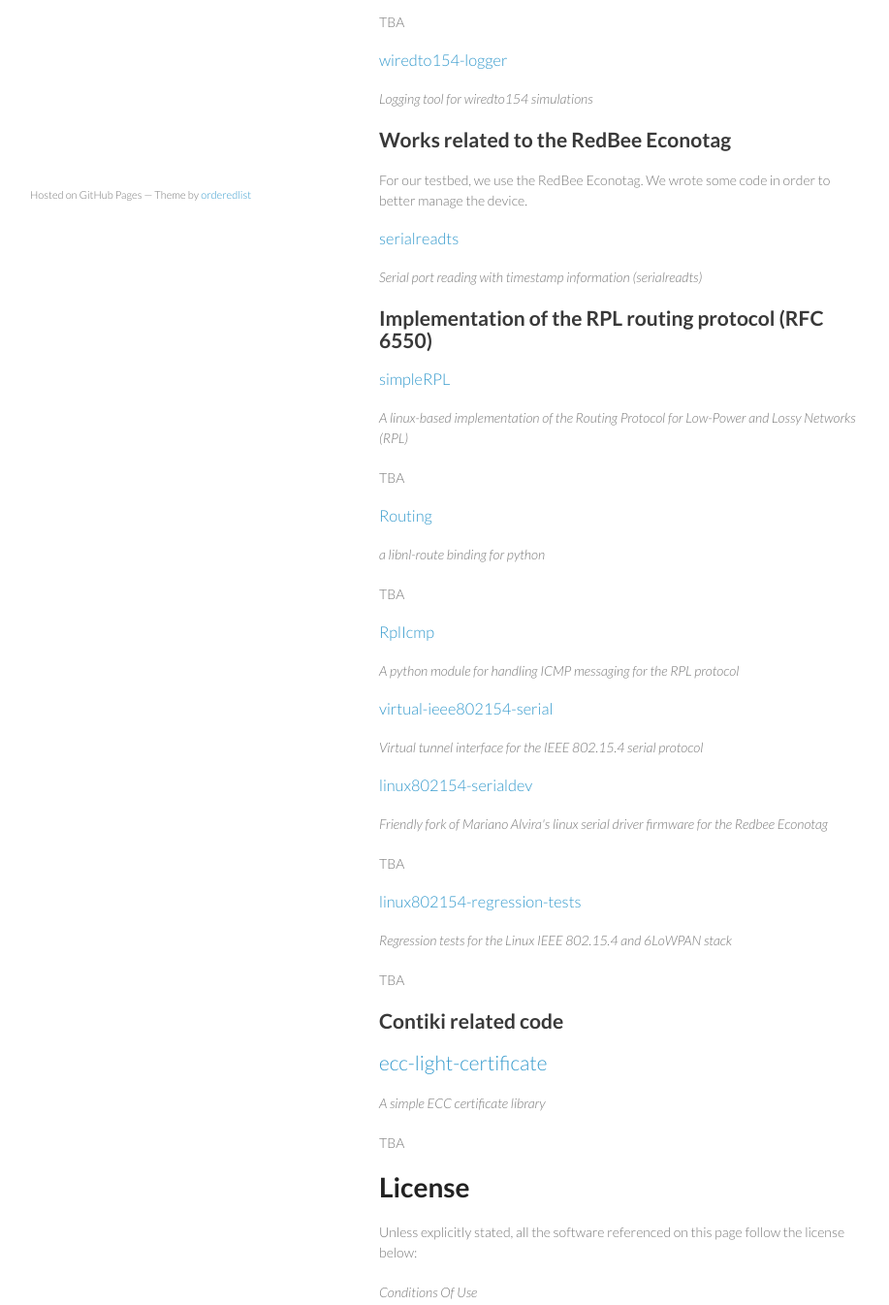
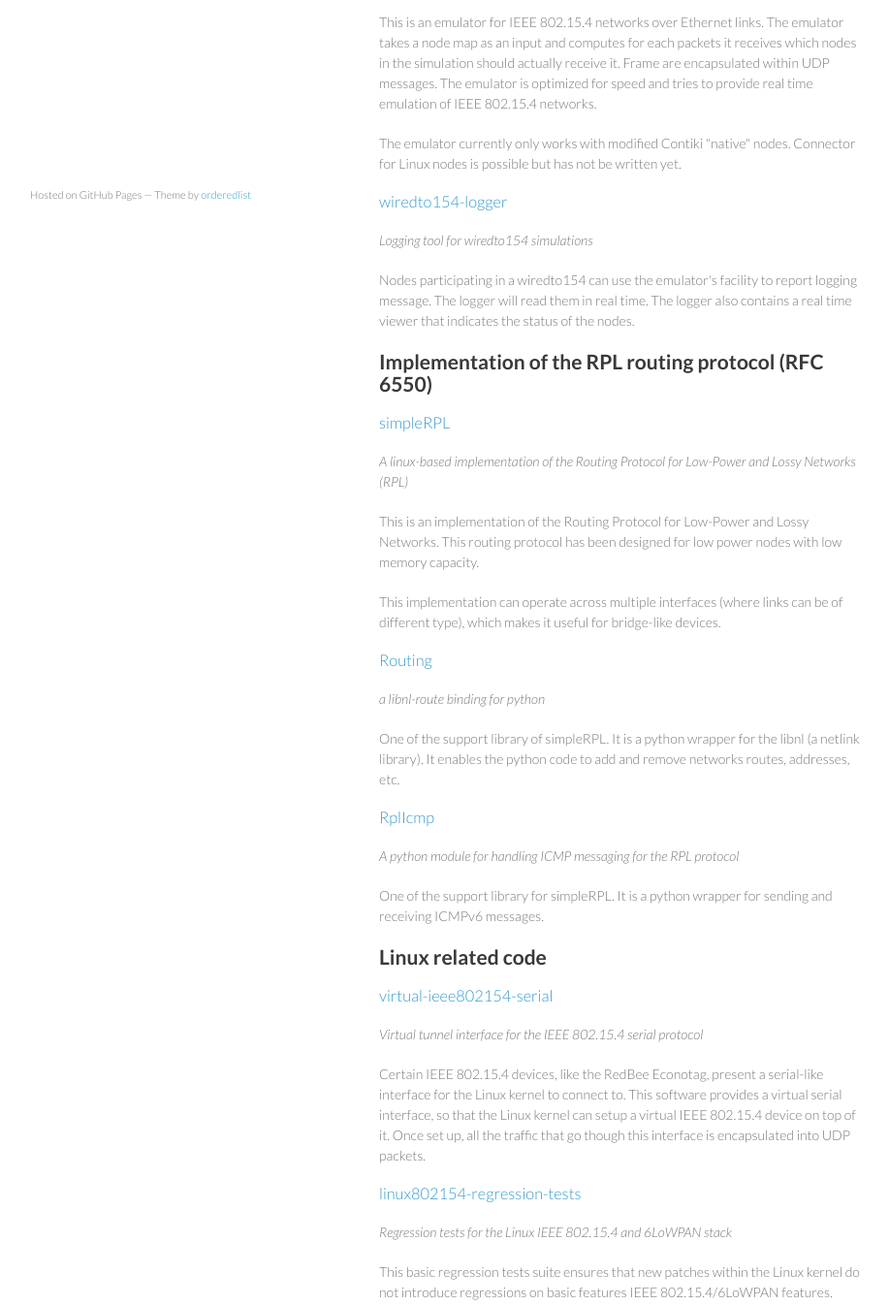
Before and after one commit to nist-emntg/nist-emntg.github.io, a plain HTML site: page index.html in a window 1280 px wide. Shown: the part 520-1866 px from the top of the page at 97% size, without its empty margins (179-1096 px from the left). Drawn offline with Linux system fonts and the light colour scheme.

Commit message:
Replace master branch with page content via GitHub

```diff
--- a/index.html
+++ b/index.html
@@ -27,16 +27,16 @@
 <a name="what-is-this-page-about" class="anchor" href="#what-is-this-page-about"><span class="octicon octicon-link"></span></a>What is this page about?</h1>
 
 <p>This page presents some research artifacts that were spawn from the Secure
-Smargrid project with the Emering &amp; Mobile Network Techonologies group (EMNTG)
-at NIST.  We believe that sharing our code on GitHub we will make it more
-accessible and foster more contribution.  Because the code derives from our
-research, it should be considered as experimental and sometimes incomplete.
-Also, some contribution are meant to be used together.</p>
+Smargrid project with the Emerging &amp; Mobile Network Technologies Group (EMNTG)
+at NIST. We believe that sharing our code on GitHub we will make it more
+accessible and foster more contribution. Because the code derives from our
+research, it should be considered as experimental and is sometimes incomplete.
+Also, some contribution are meant to be used in conjunction.</p>
 
 <p>Please note that this page is not the official page of the Emerging &amp; Mobile
 Network Technologies group at NIST. It only presents a small subset of our
-group's contributions. People interested to find more about our group can go on
-<a href="http://www.nist.gov/itl/antd/emntg/index.cfm">our official website</a>.</p>
+group's contributions and efforts. People interested to learn more about our
+group can go on <a href="http://www.nist.gov/itl/antd/emntg/index.cfm">our official website</a>.</p>
 
 <h1>
 <a name="projects" class="anchor" href="#projects"><span class="octicon octicon-link"></span></a>Projects</h1>
@@ -50,13 +50,83 @@ group's contributions. People interested to find more about our group can go on
 
 <p><em>A IEEE 802.15.4 PHY layer emulator over Ethernet links</em></p>
 
-<p>TBA</p>
+<p>This is an emulator for IEEE 802.15.4 networks over Ethernet links. The emulator
+takes a node map as an input and computes for each packets it receives which
+nodes in the simulation should actually receive it. Frame are encapsulated within UDP
+messages. The emulator is optimized for speed and tries to provide real time
+emulation of IEEE 802.15.4 networks.</p>
+
+<p>The emulator currently only works with modified Contiki "native" nodes.
+Connector for Linux nodes is possible but has not be written yet.</p>
 
 <h3>
 <a name="wiredto154-logger" class="anchor" href="#wiredto154-logger"><span class="octicon octicon-link"></span></a><a href="https://github.com/nist-emntg/wiredto154-logger">wiredto154-logger</a>
 </h3>
 
 <p><em>Logging tool for wiredto154 simulations</em></p>
+
+<p>Nodes participating in a wiredto154 can use the emulator's facility to report
+logging message. The logger will read them in real time. The logger also
+contains a real time viewer that indicates the status of the nodes.</p>
+
+<h2>
+<a name="implementation-of-the-rpl-routing-protocol-rfc-6550" class="anchor" href="#implementation-of-the-rpl-routing-protocol-rfc-6550"><span class="octicon octicon-link"></span></a>Implementation of the RPL routing protocol (RFC 6550)</h2>
+
+<h3>
+<a name="simplerpl" class="anchor" href="#simplerpl"><span class="octicon octicon-link"></span></a><a href="https://github.com/nist-emntg/simpleRPL">simpleRPL</a>
+</h3>
+
+<p><em>A linux-based implementation of the Routing Protocol for Low-Power and Lossy Networks (RPL)</em></p>
+
+<p>This is an implementation of the Routing Protocol for Low-Power and Lossy
+Networks. This routing protocol has been designed for low power nodes with
+low memory capacity.</p>
+
+<p>This implementation can operate across multiple interfaces (where links can be
+of different type), which makes it useful for bridge-like devices.</p>
+
+<h3>
+<a name="routing" class="anchor" href="#routing"><span class="octicon octicon-link"></span></a><a href="https://github.com/nist-emntg/Routing">Routing</a>
+</h3>
+
+<p><em>a libnl-route binding for python</em></p>
+
+<p>One of the support library of simpleRPL. It is a python wrapper for the libnl
+(a netlink library). It enables the python code to add and remove networks
+routes, addresses, etc.</p>
+
+<h3>
+<a name="rplicmp" class="anchor" href="#rplicmp"><span class="octicon octicon-link"></span></a><a href="https://github.com/nist-emntg/RplIcmp">RplIcmp</a>
+</h3>
+
+<p><em>A python module for handling ICMP messaging for the RPL protocol</em></p>
+
+<p>One of the support library for simpleRPL. It is a python wrapper for sending
+and receiving ICMPv6 messages.</p>
+
+<h2>
+<a name="linux-related-code" class="anchor" href="#linux-related-code"><span class="octicon octicon-link"></span></a>Linux related code</h2>
+
+<h3>
+<a name="virtual-ieee802154-serial" class="anchor" href="#virtual-ieee802154-serial"><span class="octicon octicon-link"></span></a><a href="https://github.com/nist-emntg/virtual-ieee802154-serial">virtual-ieee802154-serial</a>
+</h3>
+
+<p><em>Virtual tunnel interface for the IEEE 802.15.4 serial protocol</em></p>
+
+<p>Certain IEEE 802.15.4 devices, like the RedBee Econotag, present a serial-like
+interface for the Linux kernel to connect to.  This software provides a virtual
+serial interface, so that the Linux kernel can setup a virtual IEEE 802.15.4
+device on top of it. Once set up, all the traffic that go though this interface
+is encapsulated into UDP packets.</p>
+
+<h3>
+<a name="linux802154-regression-tests" class="anchor" href="#linux802154-regression-tests"><span class="octicon octicon-link"></span></a><a href="https://github.com/nist-emntg/linux802154-regression-tests">linux802154-regression-tests</a>
+</h3>
+
+<p><em>Regression tests for the Linux IEEE 802.15.4 and 6LoWPAN stack</em></p>
+
+<p>This basic regression tests suite ensures that new patches within the Linux
+kernel do not introduce regressions on basic features IEEE 802.15.4/6LoWPAN features.</p>
 
 <h2>
 <a name="works-related-to-the-redbee-econotag" class="anchor" href="#works-related-to-the-redbee-econotag"><span class="octicon octicon-link"></span></a>Works related to the RedBee Econotag</h2>
@@ -69,36 +139,10 @@ group's contributions. People interested to find more about our group can go on
 
 <p><em>Serial port reading with timestamp information (serialreadts)</em></p>
 
-<h2>
-<a name="implementation-of-the-rpl-routing-protocol-rfc-6550" class="anchor" href="#implementation-of-the-rpl-routing-protocol-rfc-6550"><span class="octicon octicon-link"></span></a>Implementation of the RPL routing protocol (RFC 6550)</h2>
-
-<h3>
-<a name="simplerpl" class="anchor" href="#simplerpl"><span class="octicon octicon-link"></span></a><a href="https://github.com/nist-emntg/simpleRPL">simpleRPL</a>
-</h3>
-
-<p><em>A linux-based implementation of the Routing Protocol for Low-Power and Lossy Networks (RPL)</em></p>
-
-<p>TBA</p>
-
-<h3>
-<a name="routing" class="anchor" href="#routing"><span class="octicon octicon-link"></span></a><a href="https://github.com/nist-emntg/Routing">Routing</a>
-</h3>
-
-<p><em>a libnl-route binding for python</em></p>
-
-<p>TBA</p>
-
-<h3>
-<a name="rplicmp" class="anchor" href="#rplicmp"><span class="octicon octicon-link"></span></a><a href="https://github.com/nist-emntg/RplIcmp">RplIcmp</a>
-</h3>
-
-<p><em>A python module for handling ICMP messaging for the RPL protocol</em></p>
-
-<h3>
-<a name="virtual-ieee802154-serial" class="anchor" href="#virtual-ieee802154-serial"><span class="octicon octicon-link"></span></a><a href="https://github.com/nist-emntg/virtual-ieee802154-serial">virtual-ieee802154-serial</a>
-</h3>
-
-<p><em>Virtual tunnel interface for the IEEE 802.15.4 serial protocol</em></p>
+<p>When reading logs from the Econotag serial interface, it is sometimes
+useful to see exactly when a message occurred. This small tool append a
+timestamp at the beginning of each new lines thus making reading logs very
+easy.</p>
 
 <h3>
 <a name="linux802154-serialdev" class="anchor" href="#linux802154-serialdev"><span class="octicon octicon-link"></span></a><a href="https://github.com/nist-emntg/linux802154-serialdev">linux802154-serialdev</a>
@@ -106,15 +150,9 @@ group's contributions. People interested to find more about our group can go on
 
 <p><em>Friendly fork of Mariano Alvira's linux serial driver firmware for the Redbee Econotag</em></p>
 
-<p>TBA</p>
-
-<h3>
-<a name="linux802154-regression-tests" class="anchor" href="#linux802154-regression-tests"><span class="octicon octicon-link"></span></a><a href="https://github.com/nist-emntg/linux802154-regression-tests">linux802154-regression-tests</a>
-</h3>
-
-<p><em>Regression tests for the Linux IEEE 802.15.4 and 6LoWPAN stack</em></p>
-
-<p>TBA</p>
+<p>A slightly modified version of the RedBee Econotag firmware that works along
+a modified IEEE 802.15.4 serial driver for Linux. It activates extra feature,
+such as the auto-acknowledgment.</p>
 
 <h2>
 <a name="contiki-related-code" class="anchor" href="#contiki-related-code"><span class="octicon octicon-link"></span></a>Contiki related code</h2>
@@ -125,7 +163,9 @@ group's contributions. People interested to find more about our group can go on
 
 <p><em>A simple ECC certificate library</em></p>
 
-<p>TBA</p>
+<p>A small certificate library for sensor networks. This library aims to minimize
+the RAM and ROM footprint as well as the energy consumption. It uses a
+non-standard but very compact and lightweight certificate format.</p>
 
 <h1>
 <a name="license" class="anchor" href="#license"><span class="octicon octicon-link"></span></a>License</h1>
```
Also changed, not shown: params.json (+1 -1 lines).
